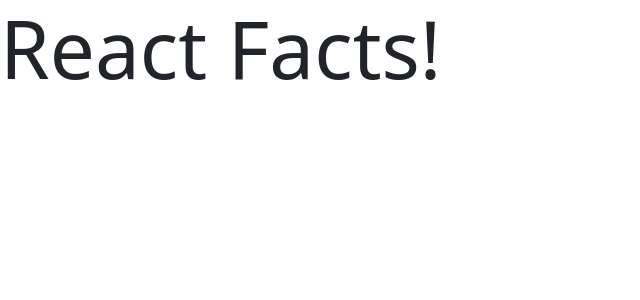
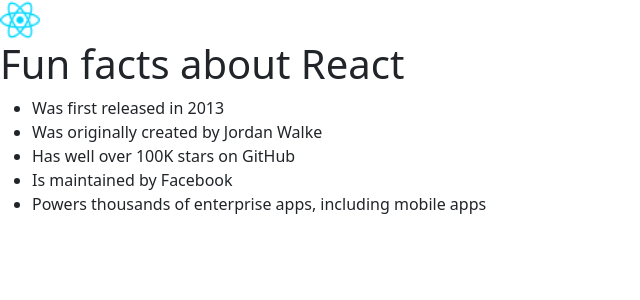
Before and after one commit to SURAJITSHAW/meme-generator, a React (Create React App) app: page / in a window 1280 px wide. Shown: the top 300 px of the page, without its empty margins (0-640 px from the left). Built offline with nearby package versions, Linux system fonts and the light colour scheme.

Commit message:
Markdown done for the site

```diff
--- a/src/App.js
+++ b/src/App.js
@@ -1,7 +1,18 @@
+import reactImg from "./reactjs-icon.png";
 
 function App() {
   return (
-    <h1 className="display-1">React Facts!</h1>
+    <div>
+     <img width="40px" src={ reactImg } alt="react-logo" />
+     <h1>Fun facts about React</h1>
+     <ul>
+      <li>Was first released in 2013</li>
+      <li>Was originally created by Jordan Walke</li>
+      <li>Has well over 100K stars on GitHub</li>
+      <li>Is maintained by Facebook</li>
+      <li>Powers thousands of enterprise apps, including mobile apps</li>
+     </ul>
+    </div>
   );
 }
 
--- a/src/index.js
+++ b/src/index.js
@@ -10,7 +10,3 @@
     <App />
   </React.StrictMode>
 );
-
-// If you want to start measuring performance in your app, pass a function
-// to log results (for example: reportWebVitals(console.log))
-// or send to an analytics endpoint. Learn more: https://bit.ly/CRA-vitals
```
Also changed, not shown: src/components/Footer.js (deleted, +0 -7 lines), src/components/Body.js (deleted), src/components/Header.js (deleted), src/reactjs-icon.png (added).
